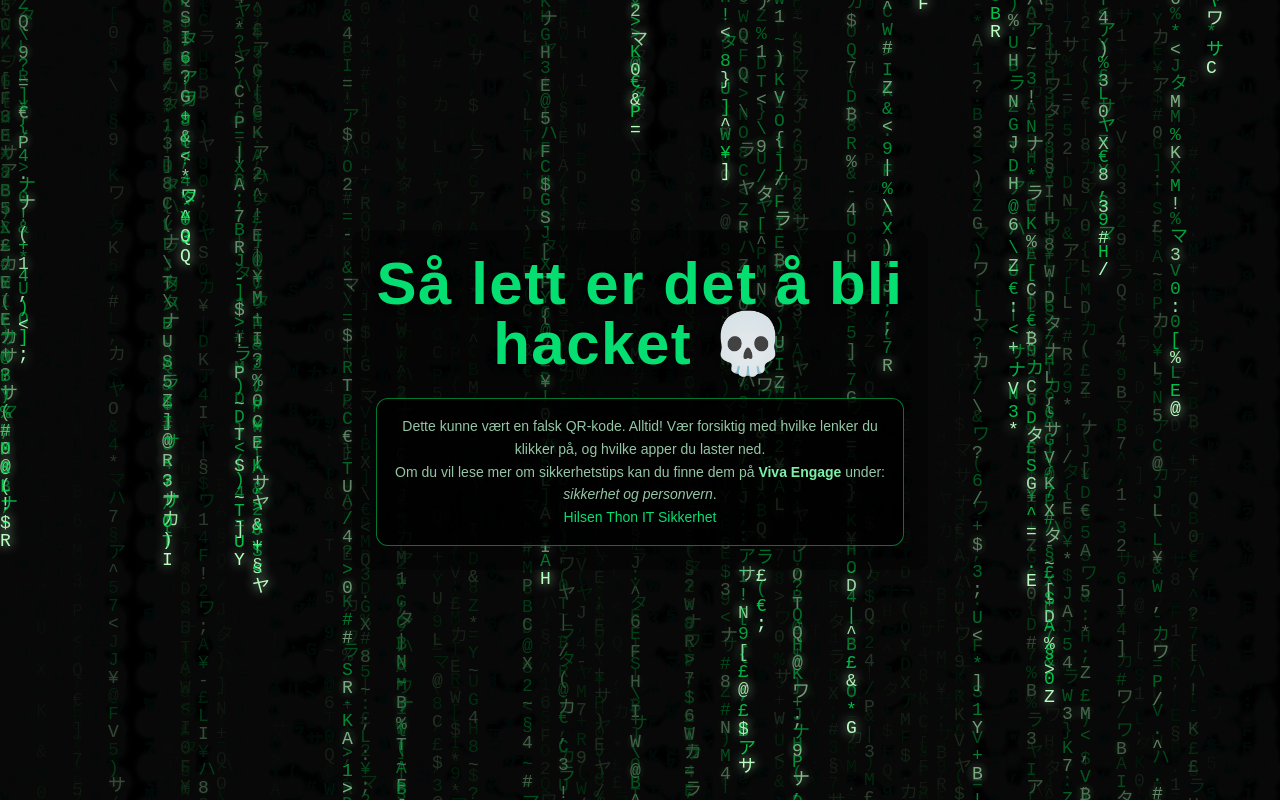
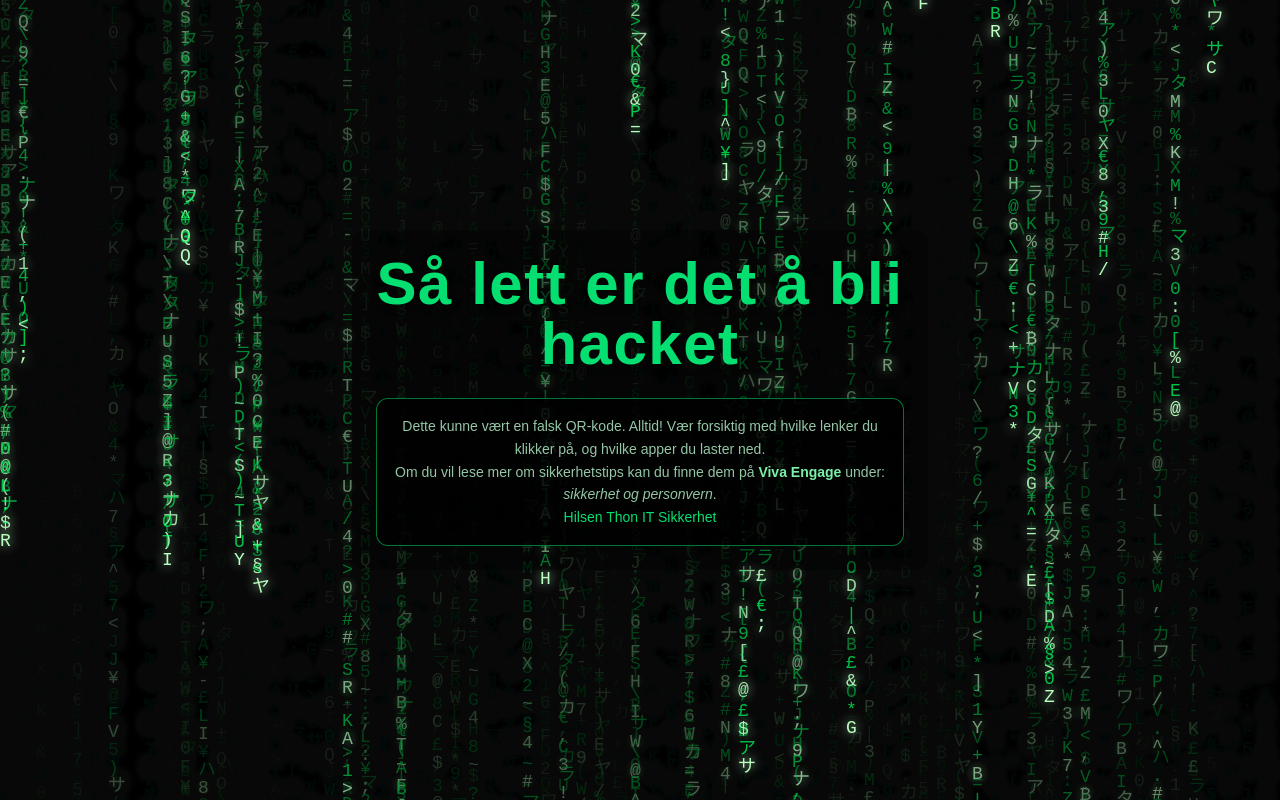
Before and after one commit to DennisBrenna/Thon-sikkerhet-test, a Next.js app: page /hacked in a window 1280 px wide. Built offline with nearby package versions, Linux system fonts and the light colour scheme.

Commit message:
Fix formatting of header text in page.tsx

```diff
--- a/src/app/hacked/page.tsx
+++ b/src/app/hacked/page.tsx
@@ -31,7 +31,7 @@ export default function HackedPage() {
       <section className="relative z-10 flex min-h-screen items-center justify-center px-6">
         <div className="text-center max-w-xl bg-black/40 p-6 rounded-xl">
           <h1 className="text-4xl md:text-6xl font-extrabold text-green-400 tracking-wide drop-shadow-lg">
-            Så lett er det å bli hacket 💀
+            Så lett er det å bli hacket
           </h1>
 
           <div className="mt-6 border border-green-500/60 rounded-xl p-4 bg-black/80">
```
